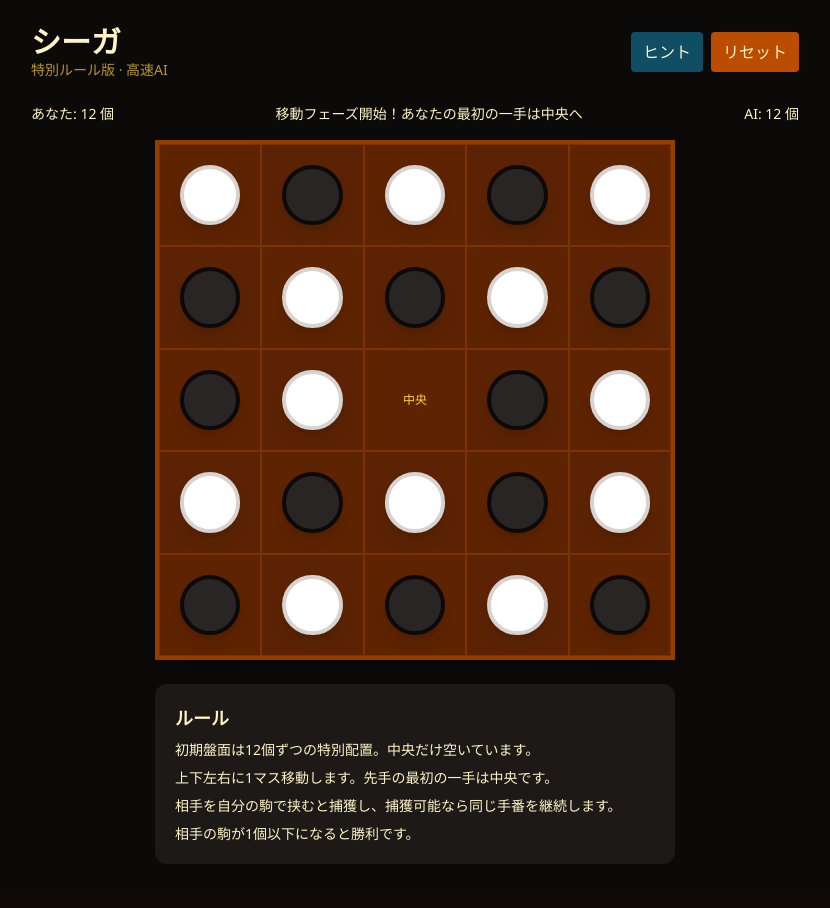
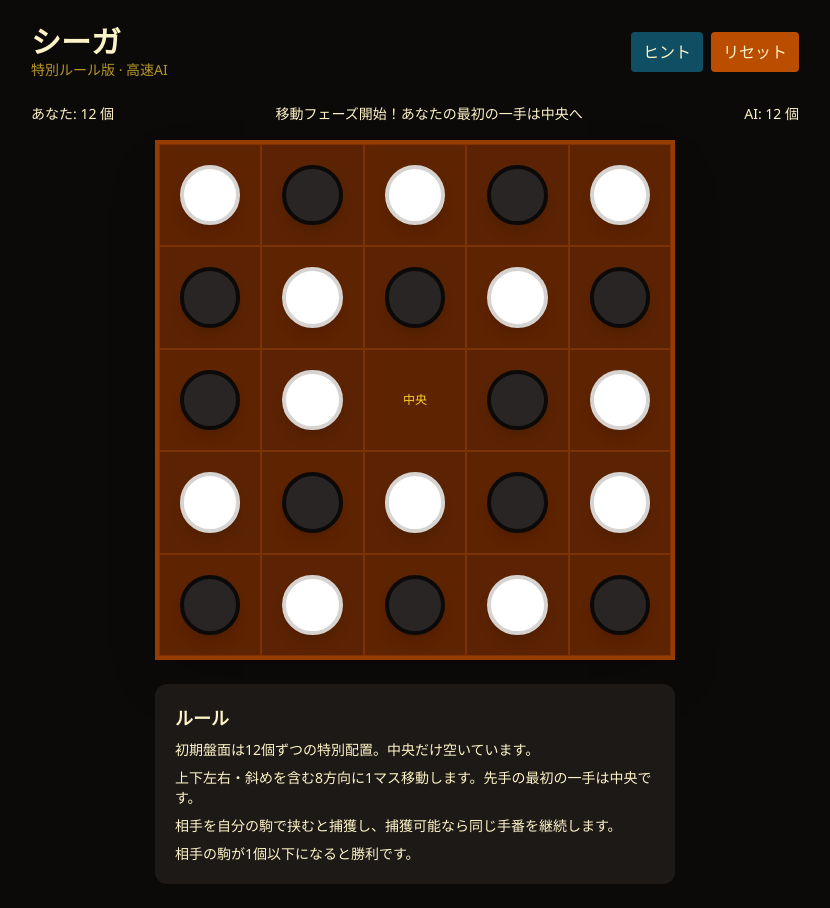
Before and after one commit to 0945-math/seega, a React (Vite) app: page / in a window 1280 px wide. Shown: the whole page, without its empty margins (225-1055 px from the left). Built offline with nearby package versions, Linux system fonts and the light colour scheme.

Commit message:
Run each Seega AI step on the next animation frame

```diff
--- a/src/App.tsx
+++ b/src/App.tsx
@@ -78,13 +78,13 @@ export default function App() {
       setState(nextState);
 
       if (!nextState.gameOver && nextState.currentPlayer === 'player2') {
-        aiTimerRef.current = window.setTimeout(() => step(nextState), 30);
+        aiTimerRef.current = window.requestAnimationFrame(() => step(nextState));
       } else {
         aiTimerRef.current = null;
       }
     };
 
-    aiTimerRef.current = window.setTimeout(() => step(start), 0);
+    aiTimerRef.current = window.requestAnimationFrame(() => step(start));
   };
 
 
@@ -159,7 +159,7 @@ export default function App() {
       <div className="mt-6 w-full max-w-[520px] bg-stone-900 rounded-xl p-5 text-sm space-y-2">
         <h2 className="font-bold text-lg">ルール</h2>
         <p>初期盤面は12個ずつの特別配置。中央だけ空いています。</p>
-        <p>上下左右に1マス移動します。先手の最初の一手は中央です。</p>
+        <p>上下左右・斜めを含む8方向に1マス移動します。先手の最初の一手は中央です。</p>
         <p>相手を自分の駒で挟むと捕獲し、捕獲可能なら同じ手番を継続します。</p>
         <p>相手の駒が1個以下になると勝利です。</p>
       </div>
```
